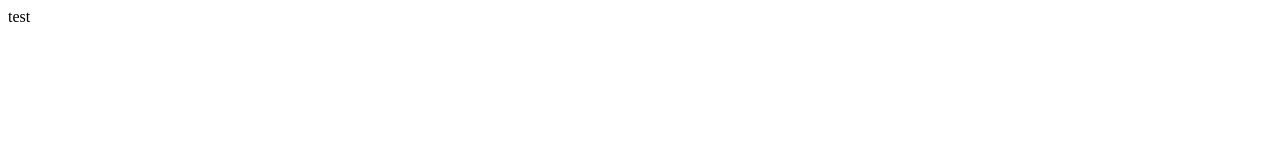
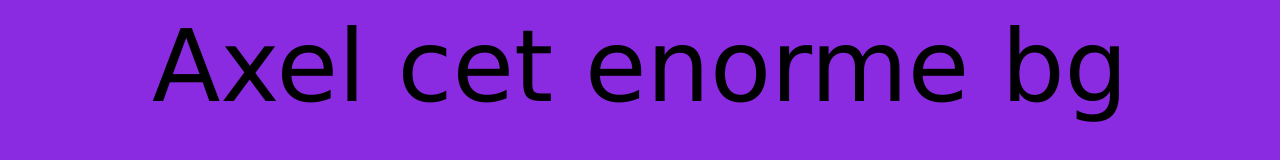
Before and after one commit to Valeredeterre/Site-Axel, a plain HTML site: page index.html in a window 1280 px wide. Drawn offline with Linux system fonts and the light colour scheme.

Commit message:
Add files via upload

```diff
--- a/index.html
+++ b/index.html
@@ -1,11 +1,21 @@
+<style>
+    html{
+        background-color: blueviolet;
+        font-family: 'Lucida Sans', 'Lucida Sans Regular', 'Lucida Grande', 'Lucida Sans Unicode', Geneva, Verdana, sans-serif;
+    }
 
+    p{
+        text-align: center;
+        font-size: 100px;
+    }
+</style>
 
 <html>
     <header>
         <title>SIte axel</title>
     </header>
     <main>
-        <p>test</p>
+        <p>Axel cet enorme bg</p>
     </main>
     <footer>
 
```
